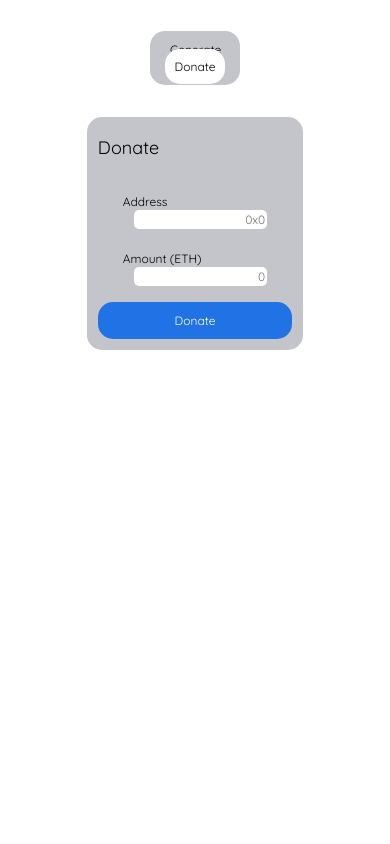
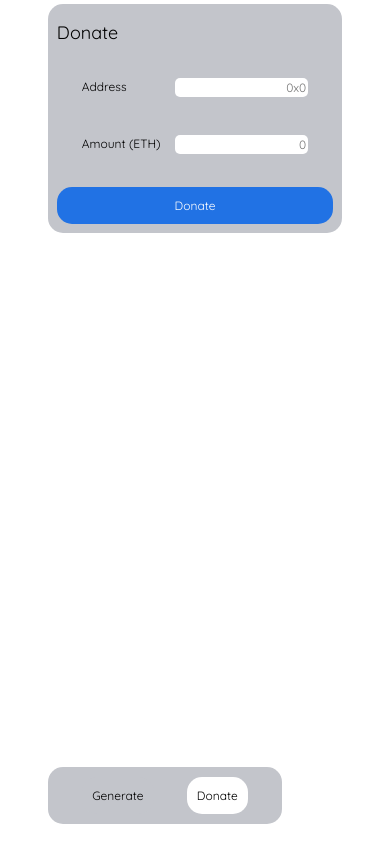
Before and after one commit to Dayo-Adewuyi/buymeacryptocoffee, a website built with Parcel: page src/index.html in a window 390 px wide. Built offline with nearby package versions, Linux system fonts and the light colour scheme.

Commit message:
make mobile-friendly

```diff
--- a/src/index.html
+++ b/src/index.html
@@ -21,10 +21,10 @@
                 <div class = "col-md-2"></div>
                 <div class="col-md-8">
                     <div class="row menu">
-                        <span class="">
+                        <span class="col-md-6">
                             <a class="header-button" id="generate" href="#generateLink">Generate</a>
                         </span>
-                        <span class="">
+                        <span class="col-md-6">
                             <a class="header-button" id="donate" href="#donateToken">Donate</a>
                         </span>
                     </div>
--- a/stylesheets/style.css
+++ b/stylesheets/style.css
@@ -13,7 +13,7 @@ body {
     color: black;
     background-color: #c3c5cb;
     border-radius: 15px;
-    width: 25%;
+    width: 40%;
     margin: auto;
 }
 
@@ -108,4 +108,28 @@ a:hover, a:focus {
         float: right;
         margin: 20px 0;
     }
+    .menu {
+        width: 60% !important;
+        margin: 0;
+        position: fixed !important;
+        bottom: 20px !important;
     }
+    .header {
+        width: 90% !important;
+        margin: auto !important;
+    }
+    .header-button {
+        padding: 10px;
+
+        display: inline-block !important;
+    }
+    #generate-link, #donate-token {
+        padding: 3%;
+        text-align: left;
+        color: black;
+        background-color: #c3c5cb;
+        border-radius: 15px;
+        width: 100% !important;
+        margin: auto;
+    }
+    }
```
